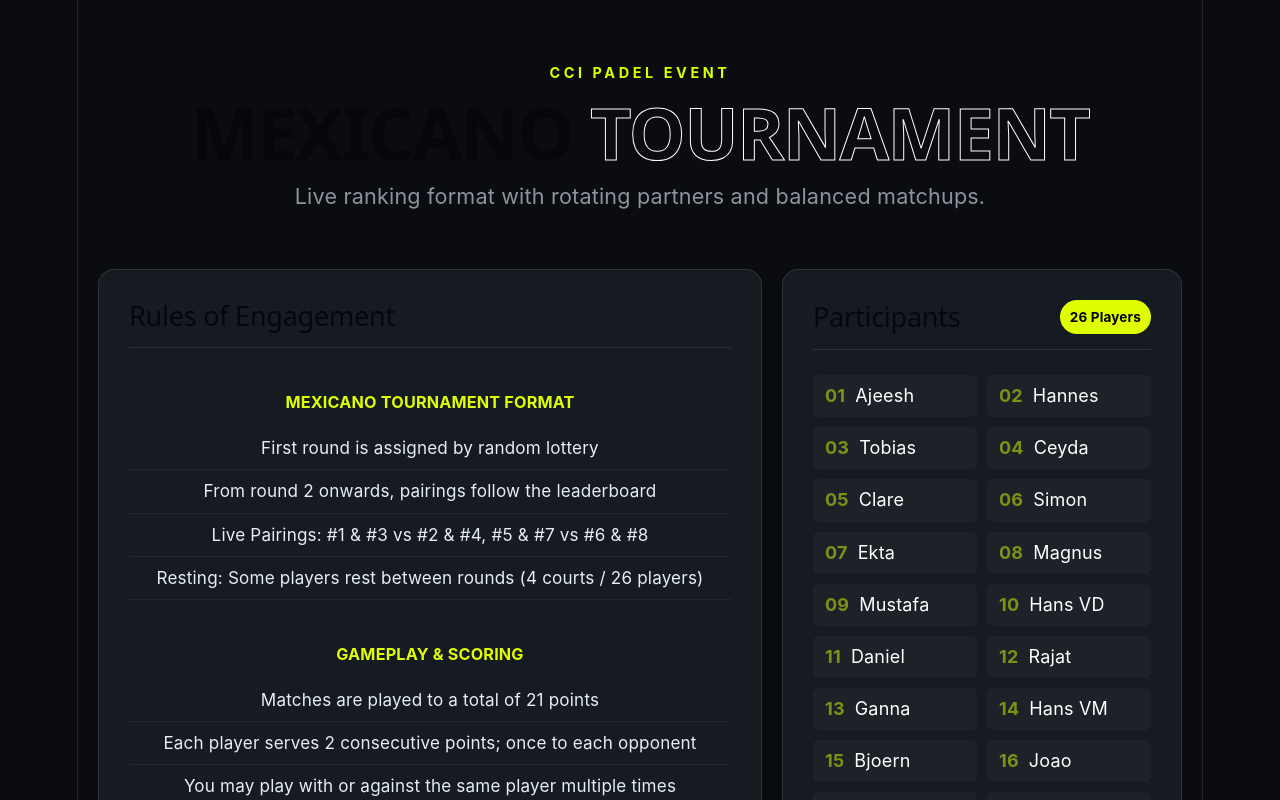
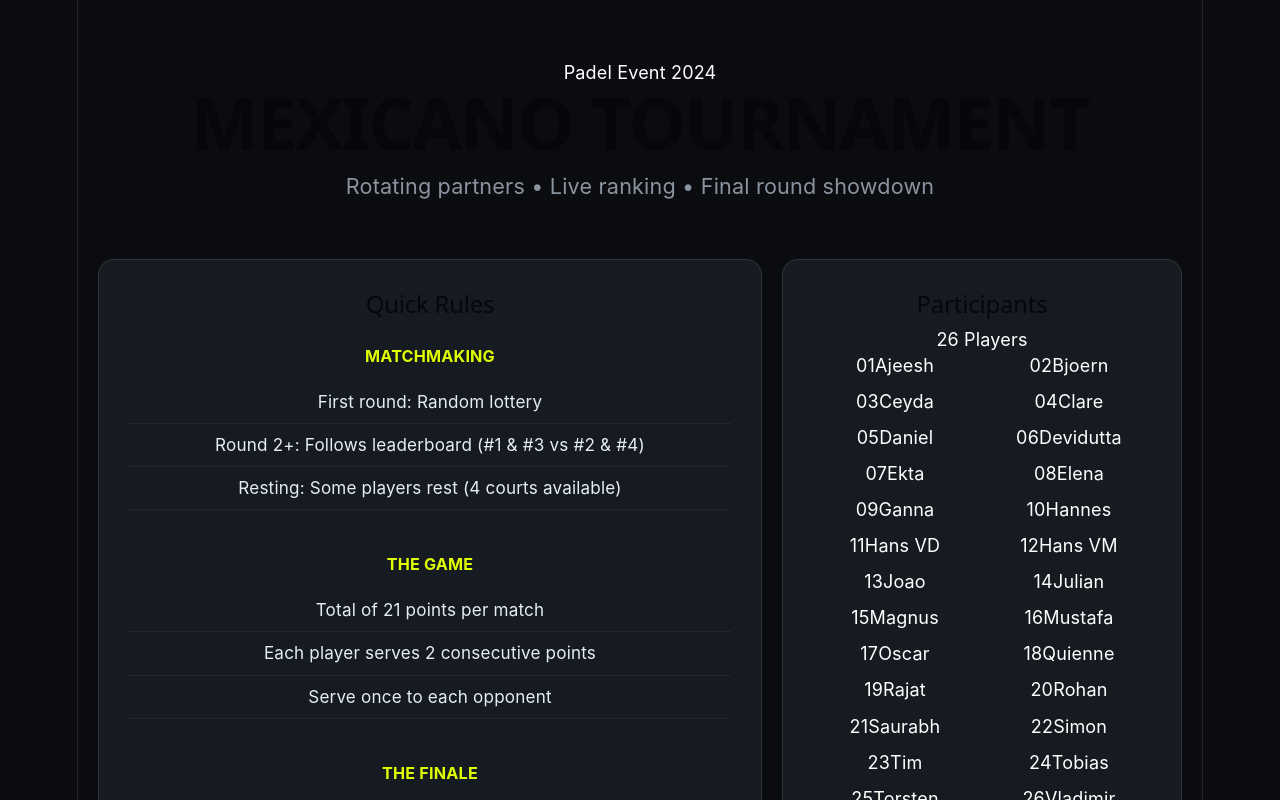
Before and after one commit to ajeesh1987/padel_tournament, a React (Vite) app: page / in a window 1280 px wide. Shown: the top 800 px of the page. Built offline with nearby package versions, Linux system fonts and the light colour scheme.

Commit message:
Update rules.tsx

```diff
--- a/src/rules.tsx
+++ b/src/rules.tsx
@@ -1,4 +1,3 @@
-import React from "react";
 import "./App.css";
 
 const participants: string[] = [
@@ -8,92 +7,71 @@ const participants: string[] = [
   "Julian", "Saurabh", "Oscar", "Torsten",
 ];
 
-// Grouping rules makes them much more readable
-const ruleSections = [
-  {
-    title: "Mexicano Tournament Format",
-    items: [
-      "First round is assigned by random lottery",
-      "From round 2 onwards, pairings follow the leaderboard",
-      "Live Pairings: #1 & #3 vs #2 & #4, #5 & #7 vs #6 & #8",
-      "Resting: Some players rest between rounds (4 courts / 26 players)",
-    ],
-  },
-  {
-    title: "Gameplay & Scoring",
-    items: [
-      "Matches are played to a total of 21 points",
-      "Each player serves 2 consecutive points; once to each opponent",
-      "You may play with or against the same player multiple times",
-    ],
-  },
-  {
-    title: "The Finals",
-    items: [
-      "Final round starts when 15 to 20 minutes remain",
-      "Top 16 players qualify for the final round",
-      "Play fair, respect your partners, and enjoy the game",
-    ],
-  },
-];
-
-export default function Rules() {
+export default function App() {
   return (
     <div className="page">
       <div className="container">
-        {/* --- REFINED HEADING --- */}
+        {/* --- STYLISH HEADING --- */}
         <header className="hero">
-          <div className="hero-content">
-            <span className="eyebrow">CCI Padel Event</span>
-            <h1>Mexicano <span className="accent">Tournament</span></h1>
-            <p className="subtitle">
-              Live ranking format with rotating partners and balanced matchups.
-            </p>
-          </div>
+          <div className="badge">Padel Event 2024</div>
+          <h1>Mexicano <span className="outline">Tournament</span></h1>
+          <p className="subtitle">Rotating partners • Live ranking • Final round showdown</p>
         </header>
 
-        <div className="content-grid">
-          {/* --- CATEGORIZED RULES --- */}
-          <section className="rules-section">
-            <div className="card">
-              <div className="section-header">
-                <h2>Rules of Engagement</h2>
+        <main className="content-grid">
+          {/* --- ENHANCED RULES SECTION --- */}
+          <section className="card rules-card">
+            <div className="card-header">
+              <h2>Quick Rules</h2>
             </div>
+
             <div className="rules-grid">
-                {ruleSections.map((section, idx) => (
-                  <div key={idx} className="rule-group">
-                    <h3>{section.title}</h3>
+              <div className="rule-group">
+                <h3>Matchmaking</h3>
                 <ul>
-                      {section.items.map((item, i) => (
-                        <li key={i}>{item}</li>
-                      ))}
+                  <li>First round: Random lottery</li>
+                  <li>Round 2+: Follows leaderboard (#1 & #3 vs #2 & #4)</li>
+                  <li>Resting: Some players rest (4 courts available)</li>
                 </ul>
               </div>
-                ))}
+
+              <div className="rule-group">
+                <h3>The Game</h3>
+                <ul>
+                  <li>Total of 21 points per match</li>
+                  <li>Each player serves 2 consecutive points</li>
+                  <li>Serve once to each opponent</li>
+                </ul>
+              </div>
+
+              <div className="rule-group">
+                <h3>The Finale</h3>
+                <ul>
+                  <li>Finals start with 15-20 mins remaining</li>
+                  <li>Top 16 players qualify</li>
+                  <li>Fair play and respect are mandatory</li>
+                </ul>
               </div>
             </div>
           </section>
 
-          {/* --- PARTICIPANTS --- */}
-          <section className="players-section">
-            <div className="card">
-              <div className="section-header">
+          {/* --- PARTICIPANTS SECTION --- */}
+          <section className="card players-card">
+            <div className="card-header">
               <h2>Participants</h2>
-                <span className="pill">{participants.length} Players</span>
+              <span className="count-pill">{participants.length} Players</span>
             </div>
+
             <div className="players-grid">
-                {participants.map((name, index) => (
-                  <div key={name} className="player-card">
-                    <span className="player-number">
-                      {String(index + 1).padStart(2, "0")}
-                    </span>
+              {participants.sort().map((name, index) => (
+                <div key={name} className="player-row">
+                  <span className="player-index">{(index + 1).toString().padStart(2, '0')}</span>
                   <span className="player-name">{name}</span>
                 </div>
               ))}
             </div>
-            </div>
           </section>
-        </div>
+        </main>
       </div>
     </div>
   );
```
Lines whose indentation alone changed are shown as unchanged.
